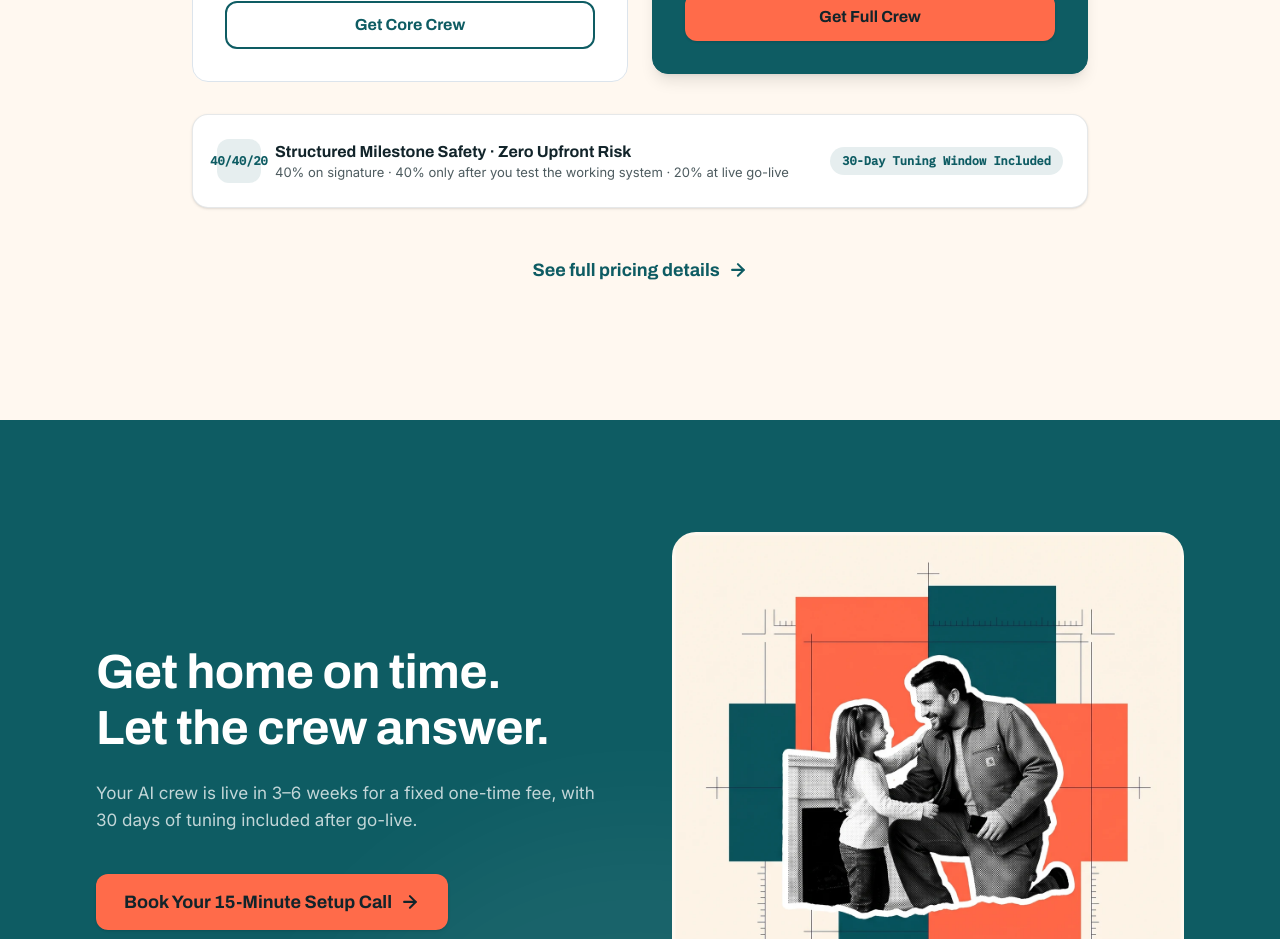
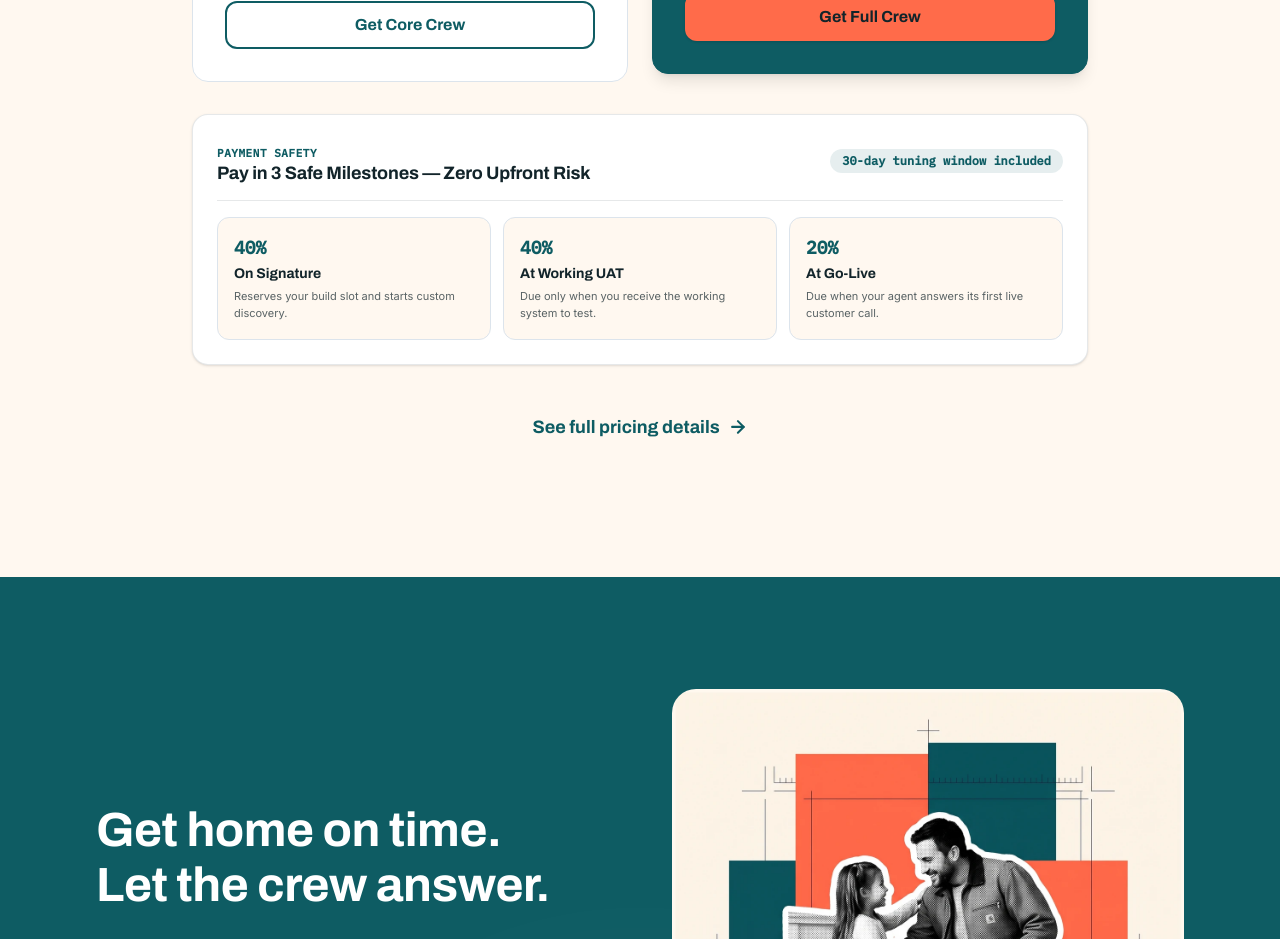
Before and after one commit to xpeedlab-netizen/minions-ai, a Next.js app: page / in a window 1280 px wide. Shown: the part 5180-6119 px from the top of the page. Built offline with nearby package versions, Linux system fonts and the light colour scheme; no server answers.

Commit message:
fix(pricing): redesign milestone safety card into balanced 3-step grid layout

```diff
--- a/components/sections/home/PricingPreview.tsx
+++ b/components/sections/home/PricingPreview.tsx
@@ -58,25 +58,46 @@ export default function PricingPreview() {
         ))}
       </div>
 
-      {/* 40 / 40 / 20 Safe Payment Milestone Badge */}
+      {/* 40 / 40 / 20 Safe Payment Milestone Card */}
       <Reveal delay={0.2} className="mt-8 lg:mx-auto lg:max-w-4xl">
         <div className="rounded-2xl border border-ink/10 bg-white p-5 shadow-sm sm:p-6">
-          <div className="flex flex-col gap-4 sm:flex-row sm:items-center sm:justify-between">
-            <div className="flex items-center gap-3.5">
-              <div className="flex size-11 shrink-0 items-center justify-center rounded-xl bg-teal/10 font-mono text-xs font-bold text-teal">
-                40/40/20
-              </div>
-              <div>
-                <p className="font-heading text-sm font-bold text-ink sm:text-base">
-                  Structured Milestone Safety · Zero Upfront Risk
-                </p>
-                <p className="text-xs text-ink/75 sm:text-[0.8125rem]">
-                  40% on signature · 40% only after you test the working system · 20% at live go-live
-                </p>
-              </div>
+          <div className="flex flex-wrap items-center justify-between gap-3 border-b border-ink/10 pb-4">
+            <div>
+              <span className="font-mono text-[11px] font-bold uppercase tracking-wider text-teal">
+                Payment Safety
+              </span>
+              <h3 className="font-heading text-base font-bold text-ink sm:text-lg">
+                Pay in 3 Safe Milestones — Zero Upfront Risk
+              </h3>
             </div>
-            <div className="flex items-center gap-1.5 font-mono text-xs font-semibold text-teal shrink-0 rounded-full bg-teal/10 px-3 py-1.5">
-              <span>30-Day Tuning Window Included</span>
+            <span className="inline-flex items-center gap-1.5 rounded-full bg-teal/10 px-3 py-1 font-mono text-xs font-semibold text-teal">
+              30-day tuning window included
+            </span>
+          </div>
+
+          <div className="mt-4 grid gap-3 sm:grid-cols-3">
+            <div className="rounded-xl border border-border bg-cream p-3.5 sm:p-4">
+              <span className="font-mono text-base font-bold text-teal sm:text-lg">40%</span>
+              <p className="mt-0.5 font-heading text-xs font-bold text-ink sm:text-sm">On Signature</p>
+              <p className="mt-1 text-[11px] leading-relaxed text-ink/70">
+                Reserves your build slot and starts custom discovery.
+              </p>
+            </div>
+
+            <div className="rounded-xl border border-border bg-cream p-3.5 sm:p-4">
+              <span className="font-mono text-base font-bold text-teal sm:text-lg">40%</span>
+              <p className="mt-0.5 font-heading text-xs font-bold text-ink sm:text-sm">At Working UAT</p>
+              <p className="mt-1 text-[11px] leading-relaxed text-ink/70">
+                Due only when you receive the working system to test.
+              </p>
+            </div>
+
+            <div className="rounded-xl border border-border bg-cream p-3.5 sm:p-4">
+              <span className="font-mono text-base font-bold text-teal sm:text-lg">20%</span>
+              <p className="mt-0.5 font-heading text-xs font-bold text-ink sm:text-sm">At Go-Live</p>
+              <p className="mt-1 text-[11px] leading-relaxed text-ink/70">
+                Due when your agent answers its first live customer call.
+              </p>
             </div>
           </div>
         </div>
```
